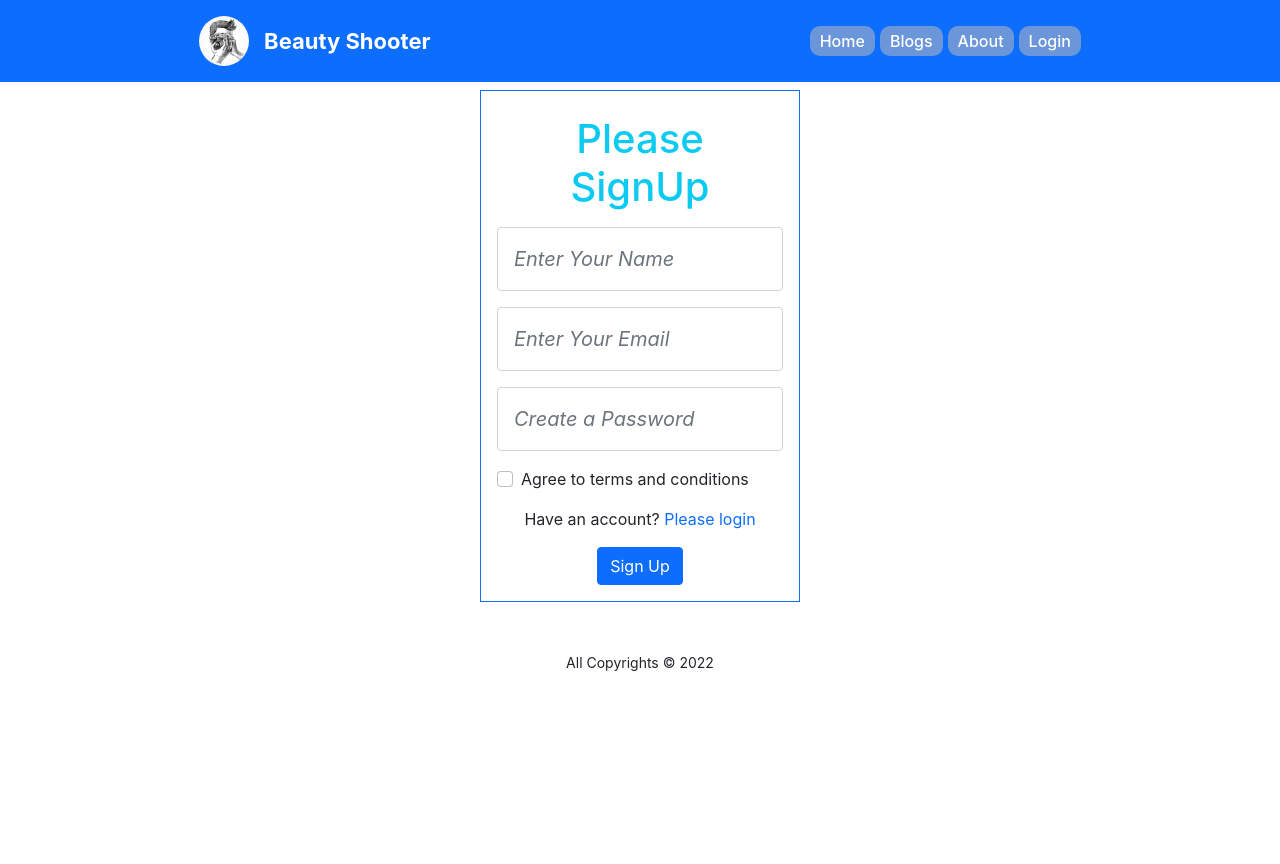
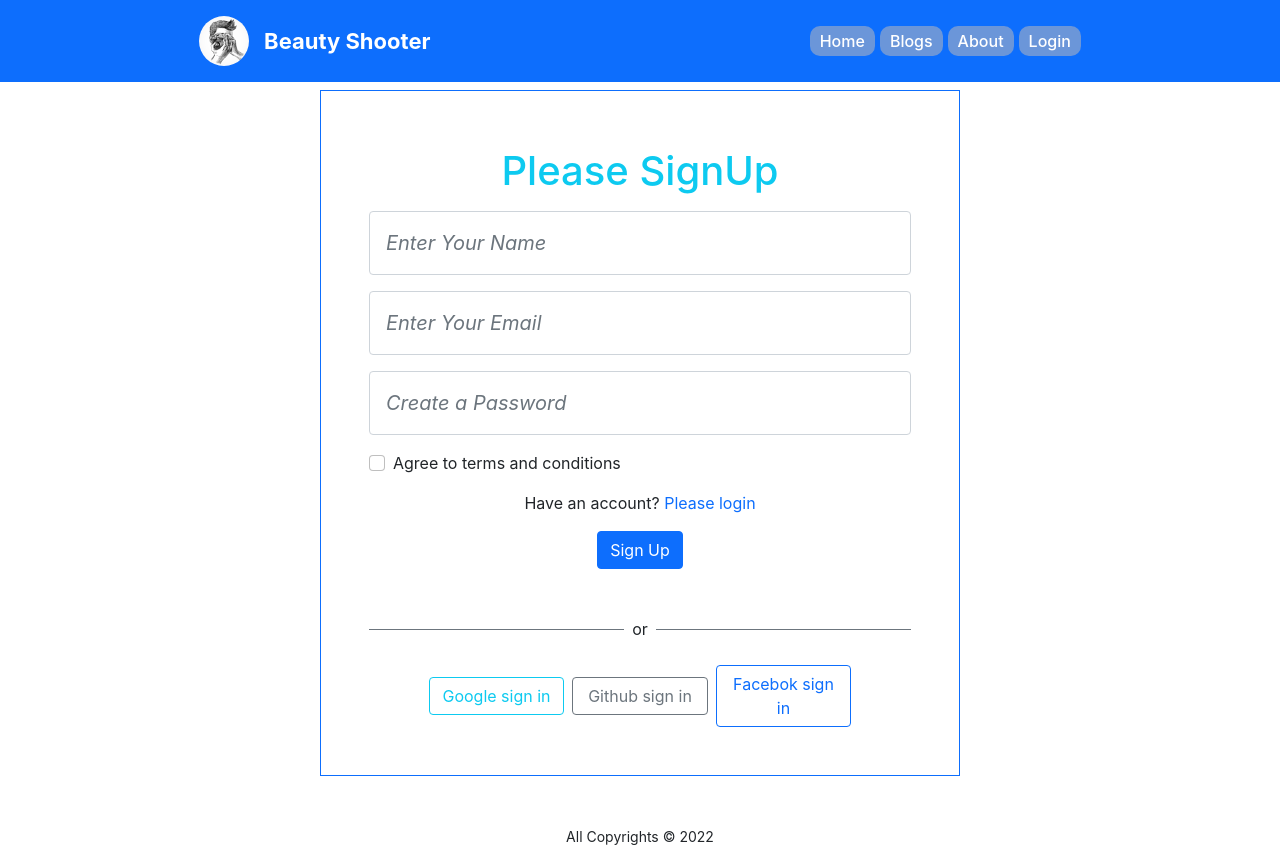
Before and after one commit to alamindjp/photographer, a React (Create React App) app: page /signUp in a window 1280 px wide. Before the commit the page ends 800 px from the top, so only its background shows below. Built offline with nearby package versions, Linux system fonts and the light colour scheme; no server answers.

Commit message:
create google signin github signin and emplement them

```diff
--- a/src/pages/sharePage/Login/Login.js
+++ b/src/pages/sharePage/Login/Login.js
@@ -1,6 +1,6 @@
 import React, { useRef } from 'react';
 import { useSignInWithEmailAndPassword } from 'react-firebase-hooks/auth';
-import { Link, Navigate, useNavigate,} from 'react-router-dom';
+import { Link, Navigate, useLocation, useNavigate, } from 'react-router-dom';
 import auth from '../../../firebase.init';
 import SocialLogIn from './SocialLogIn/SocialLogIn';
 
@@ -8,35 +8,36 @@ const Login = () => {
     const navigate = useNavigate('')
     const emailRef = useRef('');
     const passwordRef = useRef('');
-
+const location = useLocation()
+    let from = location.state?.from?.pathname || "/";
     const [
         signInWithEmailAndPassword,
         user,
         loading,
         error,
-      ] = useSignInWithEmailAndPassword(auth);
+    ] = useSignInWithEmailAndPassword(auth);
 
-      if(user){
-          navigate('/home')
-      }
-      const handelLogIn = e => {
+    if (user) {
+        navigate(from, { replace: true });
+    }
+    const handelLogIn = e => {
         e.preventDefault();
         const email = emailRef.current.value;
         const password = passwordRef.current.value;
         signInWithEmailAndPassword(email, password)
     }
-      const navigateSignUp = ()=>{
-          navigate('/signUp')
-        }
+    const navigateSignUp = () => {
+        navigate('/signUp')
+    }
 
     return (
-        <div className='container w-25 border border-primary p-3 mt-5'>
+        <div className='container w-50 border border-primary p-5 mt-5'>
             <h1 className='text-info text-center my-5 mt-2'>Please LogIn</h1>
             <form onSubmit={handelLogIn}>
                 <input type="email" name="email" className="form-control my-3 p-3 fs-5 fst-italic" id="validationDefault02" ref={emailRef} placeholder='Enter Your Email' required />
                 <input type="password" name="password" className="form-control my-3 p-3 fs-5 fst-italic" id="validationDefault03" ref={passwordRef} placeholder='Enter Your Password' required />
                 <p>Create an account?<Link to="/signUp" className='text-primary text-decoration-none' onClick={navigateSignUp}> Please SignUp</Link></p>
-                <button className="btn btn-primary fst-italic"  type="submit">Log In</button>
+                <button className="btn btn-primary fst-italic" type="submit">Log In</button>
             </form>
             <SocialLogIn></SocialLogIn>
         </div>
--- a/src/pages/sharePage/Login/SocialLogIn/SocialLogIn.js
+++ b/src/pages/sharePage/Login/SocialLogIn/SocialLogIn.js
@@ -1,12 +1,44 @@
 import React from 'react';
+import { useSignInWithGithub, useSignInWithGoogle } from 'react-firebase-hooks/auth';
+import { useNavigate } from 'react-router-dom';
+import auth from '../../../../firebase.init';
 
 const SocialLogIn = () => {
+    const navigate = useNavigate();
+    const [signInWithGoogle, googleUser, googleLoading, googleError] = useSignInWithGoogle(auth);
+    const [signInWithGithub, githubUser, githubLoading, githubError] = useSignInWithGithub(auth);
+    let errorElement;
+    let lodingElement;
+    if (googleError || githubError) {
+        errorElement =
+            <div>
+                <p className='text-danger'>Error: {googleError?.message} {githubError?.message}</p>
+            </div>
+
+    }
+    if (googleLoading || githubLoading) {
+        lodingElement = <div class="text-center">
+            <div class="spinner-border" role="status">
+                <span class="visually-hidden">Loading...</span>
+            </div>
+        </div>
+    }
+    if (googleUser || githubUser) {
+        navigate('/home')
+    }
     return (
         <div>
             <div className='d-flex align-items-center mt-4'>
-                <div style={{height: '1px'}} className='bg-secondary w-50'></div>
+                <div style={{ height: '1px' }} className='bg-secondary w-50'></div>
                 <p className='mt-3 p-2'>or</p>
-                <div style={{height: '1px'}} className='bg-secondary w-50'></div>
+                <div style={{ height: '1px' }} className='bg-secondary w-50'></div>
+            </div>
+            {errorElement}
+            {lodingElement}
+            <div>
+                <button onClick={() => signInWithGoogle()} className='btn btn-outline-info w-25'>Google sign in</button>
+                <button onClick={() => signInWithGithub()} className='btn btn-outline-secondary m-2 w-25'>Github sign in</button>
+                <button onClick={() => signInWithGoogle()} className='btn btn-outline-primary w-25'>Facebok sign in</button>
             </div>
 
         </div>
--- a/src/pages/sharePage/SignUp/SignUp.js
+++ b/src/pages/sharePage/SignUp/SignUp.js
@@ -2,6 +2,7 @@ import React, { useRef } from 'react';
 import { Link, useNavigate } from 'react-router-dom';
 import { useCreateUserWithEmailAndPassword } from 'react-firebase-hooks/auth';
 import auth from '../../../firebase.init';
+import SocialLogIn from '../Login/SocialLogIn/SocialLogIn';
 
 const SignUp = () => {
         const [
@@ -30,7 +31,7 @@ const SignUp = () => {
             navigate('/login')
         }
         return (
-            <div className='container w-25 border border-primary p-3'>
+            <div className='container w-50 border border-primary p-5'>
                 <h1 className="text-info m-2">Please SignUp</h1>
                 <form onSubmit={handelSignUp}>
                     <div>
@@ -51,6 +52,7 @@ const SignUp = () => {
                         <button className="btn btn-primary" type="submit">Sign Up</button>
                     </div>
                 </form>
+                <SocialLogIn></SocialLogIn>
             </div>
         );
     };
```
